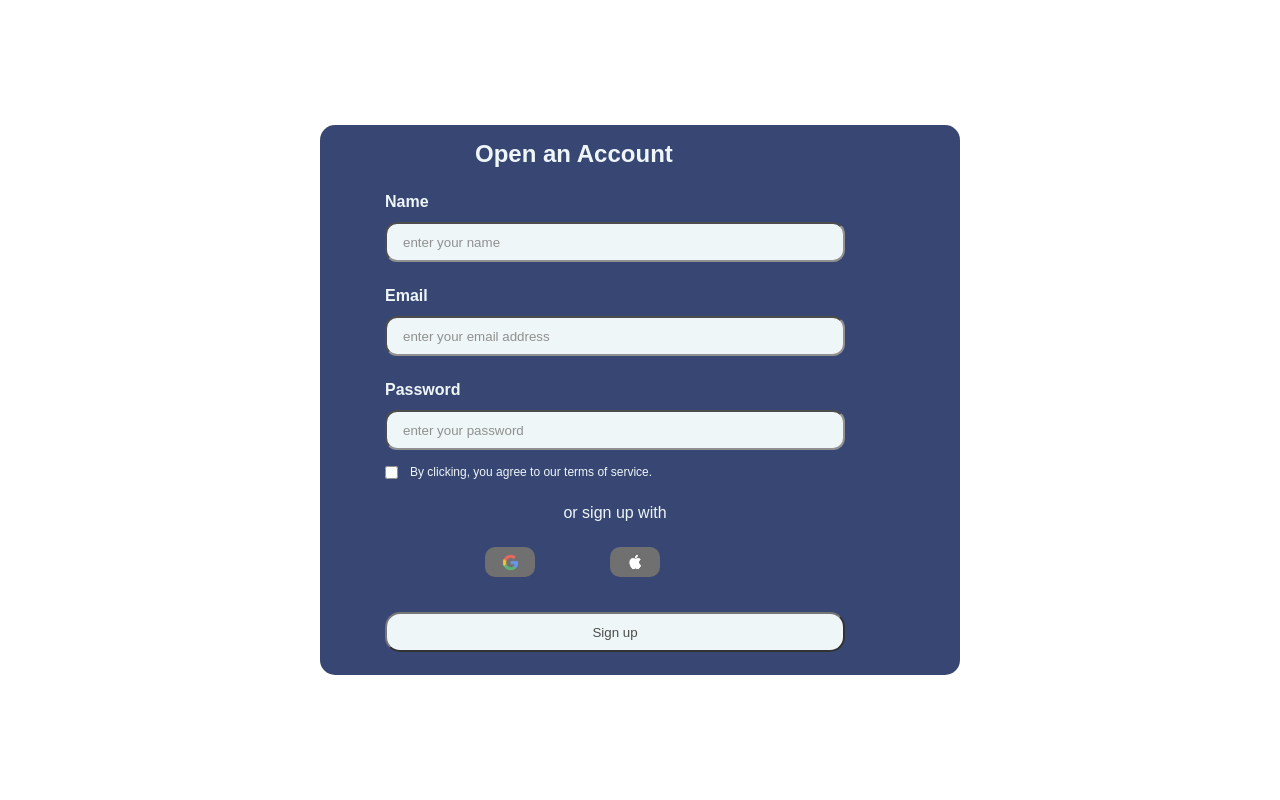
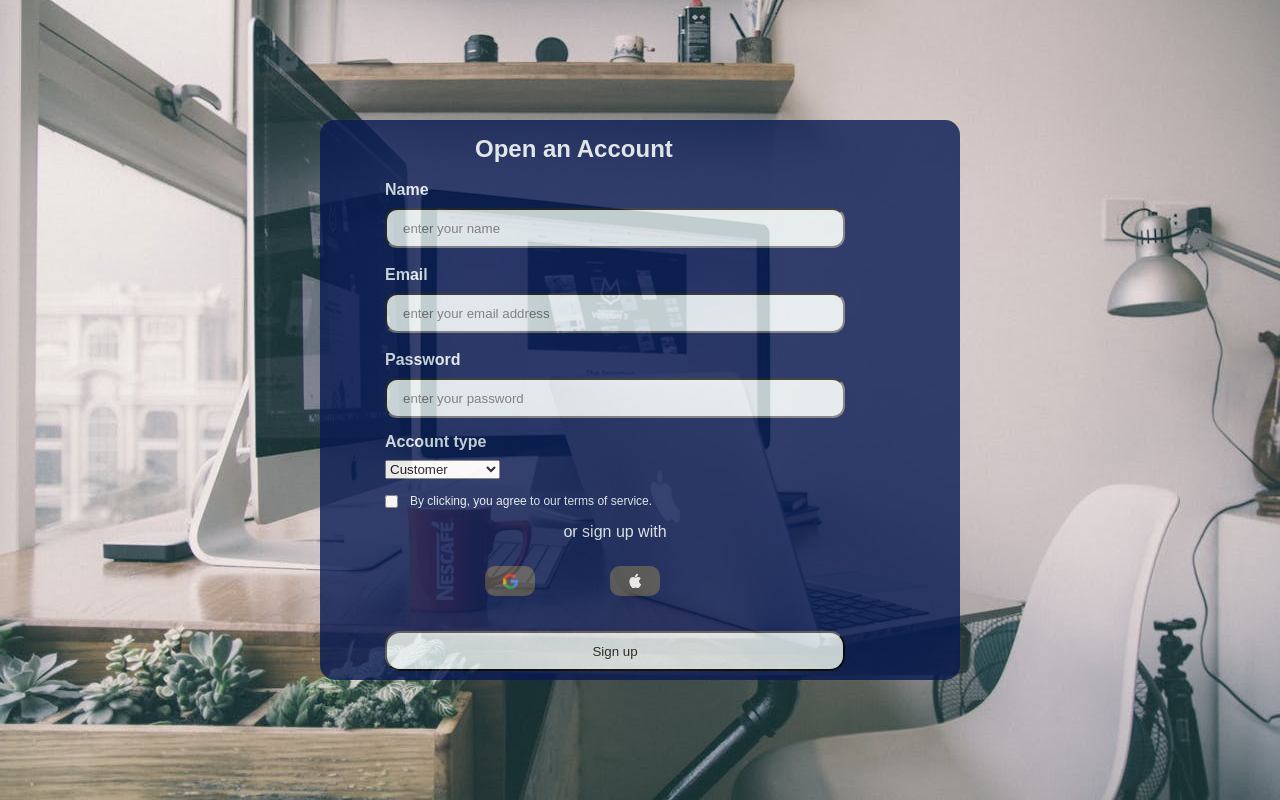
Before and after one commit to Mellymelody/Akawo-Project, a plain HTML site: page openaccount.html in a window 1280 px wide. Drawn offline with Linux system fonts and the light colour scheme.

Commit message:
indexhtml

```diff
--- a/assets/css/login.css
+++ b/assets/css/login.css
@@ -5,7 +5,7 @@
     font-family: sans-serif;
 }
 body{
-    background: url(assets/images/pexels-tranmautritam-245032.jpg) no-repeat center bottom/cover;
+    background: url(/assets/images/pexels-tranmautritam-245032.jpg) no-repeat center bottom/cover;
     height: 100vh;
     width: 100vw;
     display: flex;
@@ -13,21 +13,21 @@ body{
     align-items: center;
 }
 .container{
-    height: 500px;
+    height: 400px;
     width: 50%;
     background-color: #071952;
     opacity: 0.8;
     margin: auto;
     border-radius: 15px;
     padding-left: 65px;
-    padding-top: 45px;
+    padding-top: 25px;
 }
 .header{
     margin-left:30px;
-    margin-bottom: 70px;
+    margin-bottom: 30px;
     color: #ebf4f6;
 }
-.name{
+.email{
     display: flex;
     flex-direction: column;
     margin-bottom: 35px;
--- a/assets/css/openaccount.css
+++ b/assets/css/openaccount.css
@@ -5,7 +5,7 @@
     font-family: sans-serif;
 }
 body{
-    background: url(assets/images/pexels-tranmautritam-245032.jpg) no-repeat center bottom/cover;
+    background: url(/assets/images/pexels-tranmautritam-245032.jpg) no-repeat center bottom/cover;
     height: 100vh;
     width: 100vw;
     display: flex;
@@ -13,7 +13,7 @@ body{
     align-items: center;
 }
 .container{
-    height: 550px;
+    height: 560px;
     width: 50%;
     background-color: #071952;
     opacity: 0.8;
@@ -21,6 +21,7 @@ body{
     border-radius: 15px;
     padding-left: 65px;
     padding-top: 15px;
+    padding-bottom: px;
 }
 .container .options{
     display: flex;
@@ -44,7 +45,7 @@ body{
 }
 .header{
     margin-left:90px;
-    margin-bottom: 25px;
+    margin-bottom: 18px;
     color: #ebf4f6;
 }
 .g a{
@@ -63,21 +64,30 @@ border-radius: 10px;
 .name{
     display: flex;
     flex-direction: column;
-    margin-bottom: 25px;
+    margin-bottom: 18px;
 }
 .email{
     display: flex;
     flex-direction: column;
-    margin-bottom: 25px;
+    margin-bottom: 18px;
 }
 .password{
     display: flex;
     flex-direction: column;
     margin-bottom: 15px;
 }
+.option{
+    display: flex;
+    flex-direction: column;
+    margin-bottom: 15px;
+}
+select{
+    width: 20%;
+    outline: none;
+}
 .lab{
     font-weight: bolder;
-    margin-bottom: 11px;
+    margin-bottom: 9px;
     color: #ebf4f6;
 }
 .in{
@@ -96,8 +106,12 @@ border-radius: 10px;
     gap: 12px;
     font-size: 12px;
     align-items: center;
-    margin-bottom: 25px;
+    /* margin-bottom: 18px; */
     color: #ebf4f6;
+}
+.options{
+    padding-top: 15px;
+
 }
 .signup input{
 height: 40px;
--- a/openaccount.html
+++ b/openaccount.html
@@ -25,6 +25,13 @@
                     <label for="password" class="lab">Password</label>
                     <input type="password" placeholder="enter your password" class="in" required>
                 </div>
+                <div class="option">
+                    <label for="option" class="lab" >Account type</label>
+                    <select name="option" id="option">
+                        <option value="">Customer</option>
+                        <option value="">Staff</option>
+                    </select>
+                </div>
                 <div class="check">
                     <input type="checkbox" class="ch" required>
                     <p>By clicking, you agree to our terms of service.</p>
```
Also changed, not shown: login.html (+3 -3 lines), index.html (renamed from landing.html).
